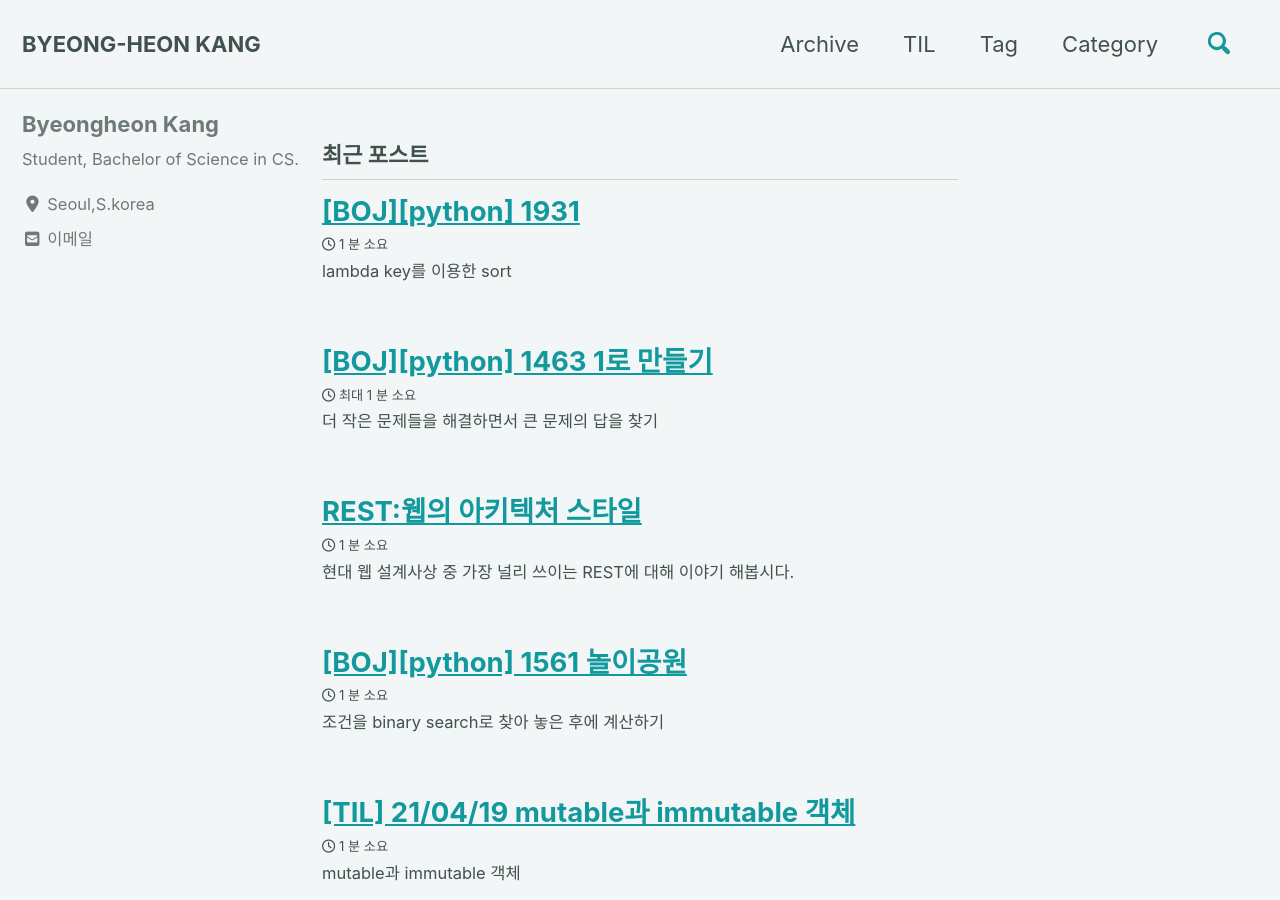
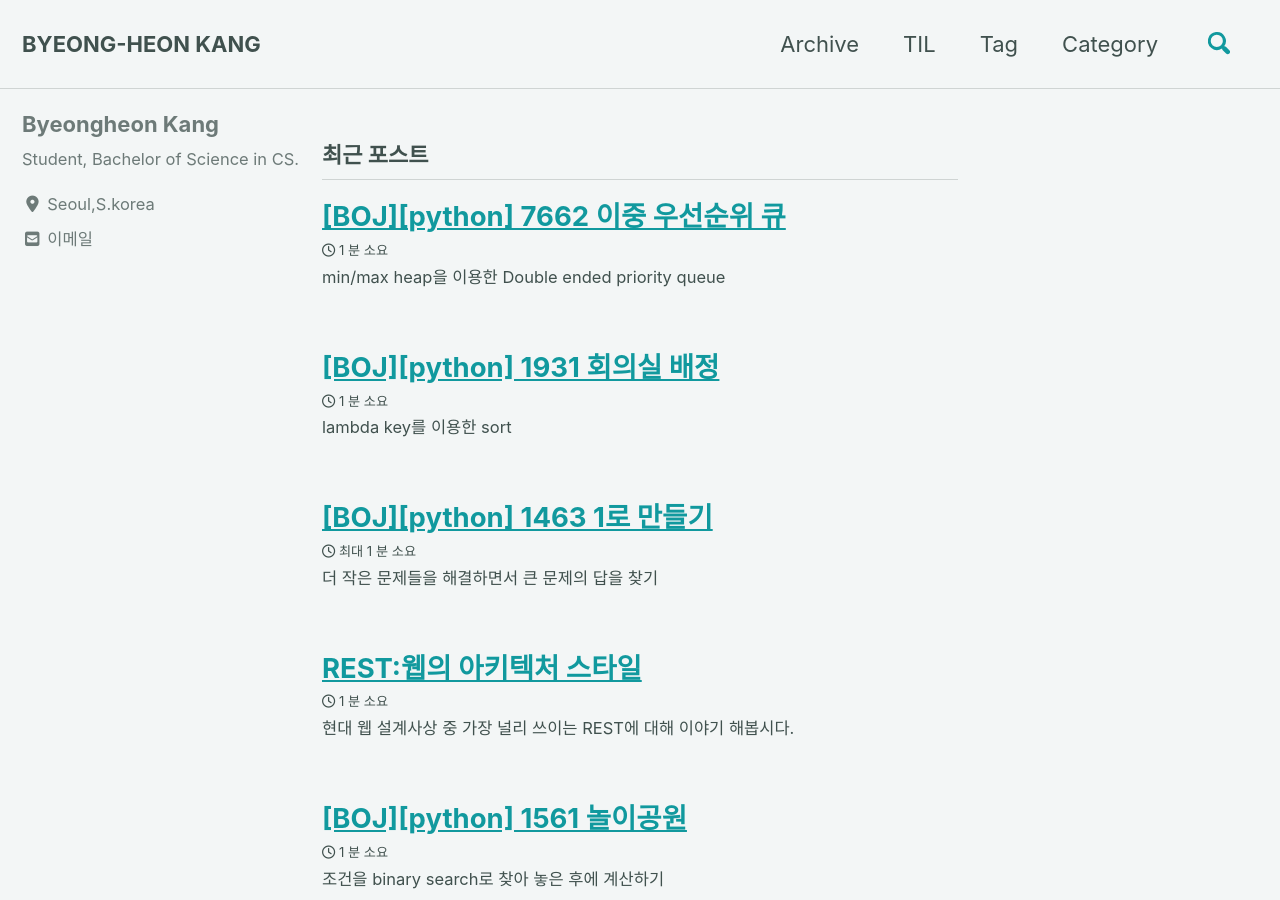
Before and after one commit to devtrail42/devtrail42.github.io, a Jekyll site: the page built from index.html, in a window 1280 px wide and 900 px high. Built offline with Jekyll 4.4.1, drawn with Linux system fonts in a browser that asks for light colours; cached includes are drawn as plain includes; nearby versions of some CDN libraries; the list of posts is cut into pages by our own code; part of the change alters nothing that is shown.

Commit message:
add post /solve

````diff
--- a/_posts/2021-05-22-95.md
+++ b/_posts/2021-05-22-95.md
@@ -1,7 +1,7 @@
 ---
 published: true
 layout: single
-title:  "[BOJ][python] 1931 "
+title:  "[BOJ][python] 1931 회의실 배정"
 header:
   overlay_image: /images/unsplash-image-2.jpg
   caption: "Photo credit: [**Unsplash**](https://unsplash.com)"
--- /dev/null
+++ b/_posts/2021-05-23-96.md
@@ -0,0 +1,121 @@
+---
+published: true
+layout: single
+title:  "[BOJ][python] 7662 이중 우선순위 큐"
+header:
+  overlay_image: /images/unsplash-image-2.jpg
+  caption: "Photo credit: [**Unsplash**](https://unsplash.com)"
+  actions:
+    - label: "See more"
+      url: "https://www.acmicpc.net/problem/7662"
+
+categories: [study]
+tags: [algorithm]
+comments: true
+---
+
+min/max heap을 이용한 Double ended priority queue
+&nbsp;
+
+&nbsp;
+## 문제
+
+이중 우선순위 큐(dual priority queue)는 전형적인 우선순위 큐처럼 데이터를 삽입, 삭제할 수 있는 자료 구조이다. 전형적인 큐와의 차이점은 데이터를 삭제할 때 연산(operation) 명령에 따라 우선순위가 가장 높은 데이터 또는 가장 낮은 데이터 중 하나를 삭제하는 점이다. 이중 우선순위 큐를 위해선 두 가지 연산이 사용되는데, 하나는 데이터를 삽입하는 연산이고 다른 하나는 데이터를 삭제하는 연산이다. 데이터를 삭제하는 연산은 또 두 가지로 구분되는데 하나는 우선순위가 가장 높은 것을 삭제하기 위한 것이고 다른 하나는 우선순위가 가장 낮은 것을 삭제하기 위한 것이다.
+
+정수만 저장하는 이중 우선순위 큐 Q가 있다고 가정하자. Q에 저장된 각 정수의 값 자체를 우선순위라고 간주하자.
+
+Q에 적용될 일련의 연산이 주어질 때 이를 처리한 후 최종적으로 Q에 저장된 데이터 중 최댓값과 최솟값을 출력하는 프로그램을 작성하라.
+
+## 나의 풀이
+
+이중 우선순위 큐를 class로 구현했습니다.
+이중 우선순위 큐를 구현하는 방법은 JAVA의 TreeSet과 같은 **self balancing binary search tree**를 이용하는 방법이 있으며 두번째 방법으로는 min/max heap을 이용하는 방법이 있습니다.
+
+저는 두번째 방법인 heap을 이용하는 방식을 사용하겠습니다.
+공간복잡도는 BST를 사용하는 것보다 N만큼 더 큽니다.
+그러나, heap을 이용하면 chache friendly한 이접을 얻을 수 있다는 것이 장점입니다.
+
+min/max heap 두개를 연동하기 위해서 item id와 visited array를 사용했다는 것이 특징입니다.
+
+```py
+import sys
+import heapq
+
+
+class P_queue:
+    def __init__(self):
+        self.size = 0
+        self.visited = [False] * 1_000_001
+        self.minH, self.maxH = [], []
+
+    def input(self, item, _id):
+        heapq.heappush(self.minH, (int(item), _id))
+        heapq.heappush(self.maxH, (-int(item), _id))
+        self.visited[_id] = True
+        self.size += 1
+
+    def deleteMax(self):
+        if self.size == 0:
+            return
+        self.size -= 1
+        while self.maxH and not self.visited[self.maxH[0][1]]:
+            heapq.heappop(self.maxH)
+        if self.maxH:
+            self.visited[self.maxH[0][1]] = False
+            return heapq.heappop(self.maxH)
+
+    def deleteMin(self):
+        if self.size == 0:
+            return
+        self.size -= 1
+        while self.minH and not self.visited[self.minH[0][1]]:
+            heapq.heappop(self.minH)
+        if self.minH:
+            self.visited[self.minH[0][1]] = False
+            return heapq.heappop(self.minH)
+
+    def isEmpty(self):
+        if self.size == 0:
+            return True
+        else:
+            return False
+
+    def peekMax(self):
+        while self.maxH and not self.visited[self.maxH[0][1]]:
+            heapq.heappop(self.maxH)
+        return -self.maxH[0][0]
+
+    def peekMin(self):
+        while self.minH and not self.visited[self.minH[0][1]]:
+            heapq.heappop(self.minH)
+        return self.minH[0][0]
+
+
+read = lambda: sys.stdin.readline().strip()
+
+T = int(read())
+
+if __name__ == "__main__":
+    result = []
+    for i in range(T):
+        deque = P_queue()
+        N = int(read())
+        for j in range(N):
+            s = read().split()
+            if s[0] == "I":
+                deque.input(s[1], j)
+            elif s[1] == "1":
+                deque.deleteMax()
+            else:
+                deque.deleteMin()
+        if deque.size == 0:
+            result.append("EMPTY")
+        else:
+            result.append(f"{deque.peekMax()} {deque.peekMin()}")
+    print("\n".join(result))
+
+```
+
+## 참고
+
+https://www.geeksforgeeks.org/double-ended-priority-queue/
````
